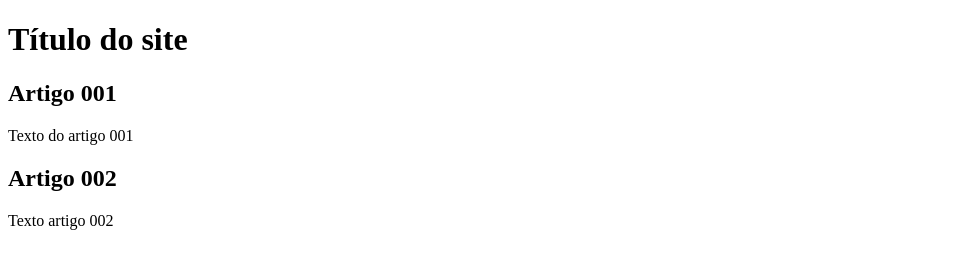
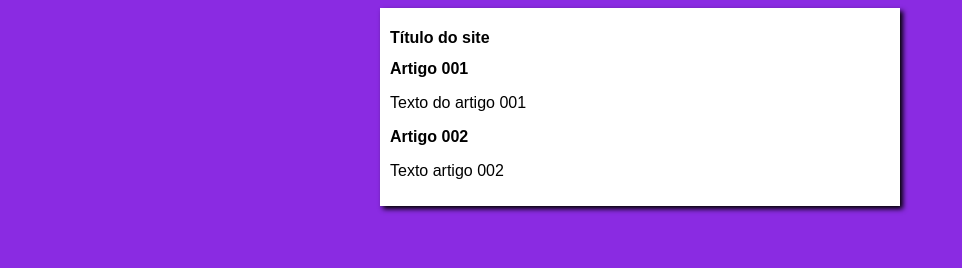
Before and after one commit to tiagocampospro-rgb/Projeto-site, a plain HTML site: page index.html in a window 1280 px wide. Shown: the whole page, without its empty margins (0-962 px from the left). Drawn offline with Linux system fonts and the light colour scheme.

Commit message:
Criação do cod do design
Design criado.

```diff
--- /dev/null
+++ b/estilos/style.css
@@ -0,0 +1,16 @@
+* {
+    font-family: Arial, Helvetica, sans-serif;
+    font-size: 16px;
+}
+
+body {
+    background-color:rgb(138, 43, 226);
+
+}
+main {
+    background-color: white;
+    width: 500px;
+    margin: auto;
+    padding: 10px;
+    box-shadow: 3px 3px 5px black;
+}
--- a/index.html
+++ b/index.html
@@ -4,6 +4,7 @@
     <meta charset="UTF-8">
     <meta name="viewport" content="width=device-width, initial-scale=1.0">
     <title>Título do site</title>
+    <link rel="stylesheet" href="estilos/style.css">
 </head>
 <body>
    <main>
```
